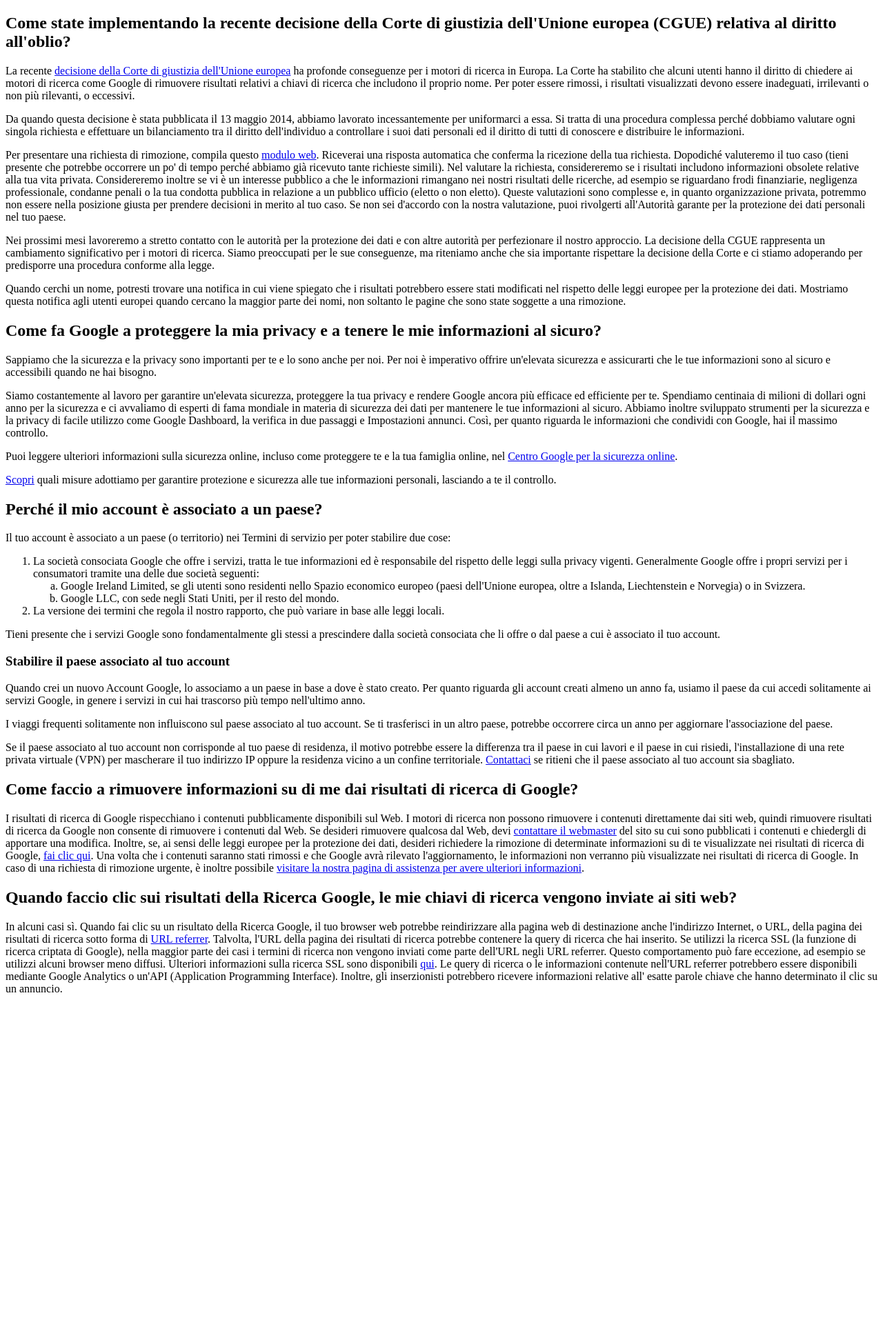
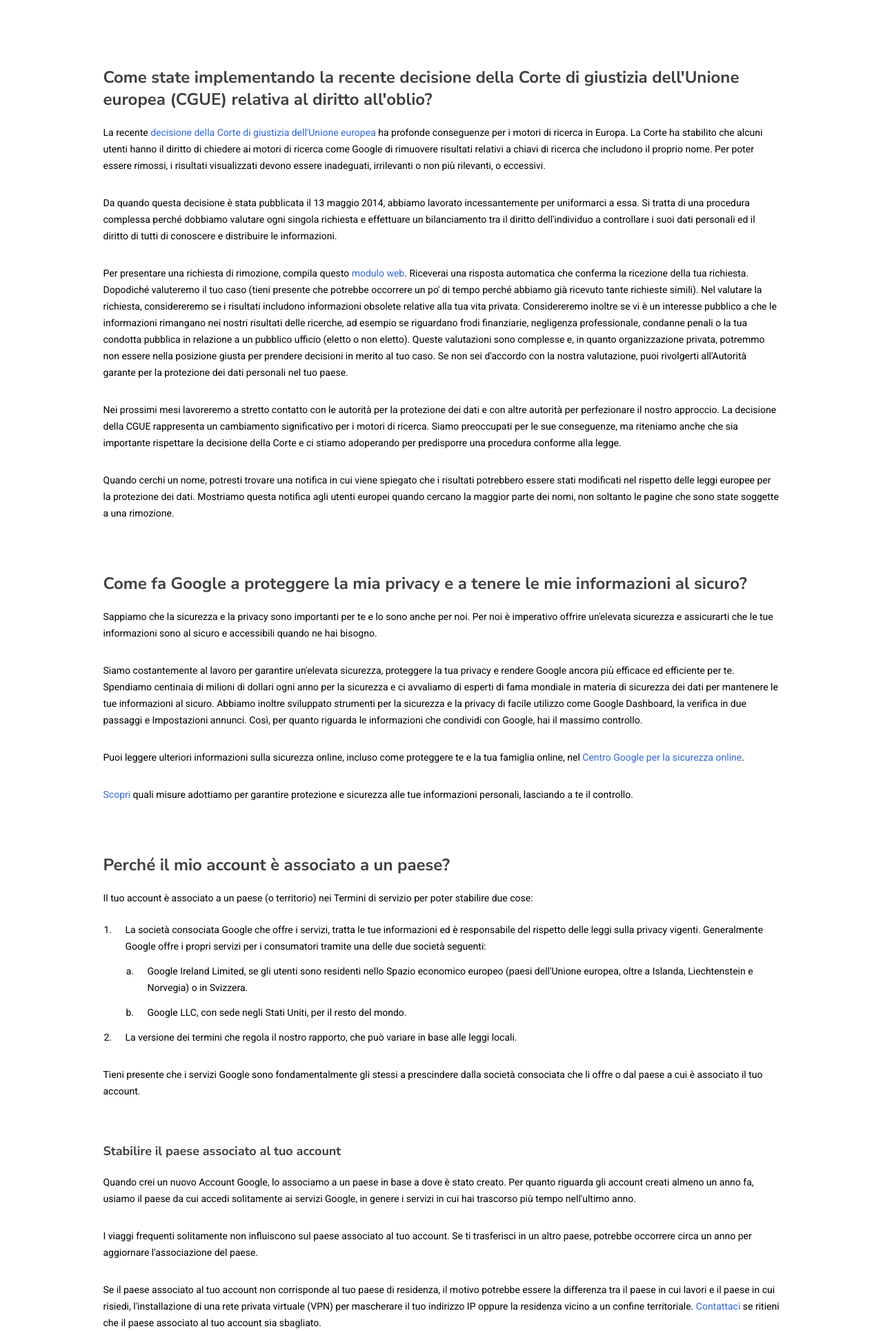
Before and after one commit to MarcoBagnasco/php-google-faq, a PHP site: page / in a window 1280 px wide. Shown: the top 1930 px of the page at 69% size. Before the commit the page ends 1439 px from the top, so only its background shows below. Run offline with PHP 8.4, Linux system fonts and the light colour scheme.

Commit message:
add main style

```diff
--- a/css/style.css
+++ b/css/style.css
@@ -0,0 +1,53 @@
+/* GENERAL */
+*{
+    padding: 0;
+    margin: 0;
+    box-sizing: border-box;
+}
+body{
+    font-family: 'Roboto', sans-serif;
+    font-size: 14px;
+}
+h2{
+    padding-top: 64px;
+    font-family: 'Nunito Sans', sans-serif;
+    font-size: 24px;
+    color: #3c4043;
+}
+h3{
+    padding-top: 52px;
+    font-family: 'Nunito Sans', sans-serif;
+    font-size: 18px;
+    color: #3c4043;
+    line-height: 26px;
+}
+p{
+    margin: 10px 0;
+    padding-top: 20px;
+    line-height: 24px;
+}
+h2 + p,
+h3 + p{
+    margin-top: 0;
+}
+a{
+    text-decoration: none;
+    color: #3367d6;
+}
+
+/* UTILITIES */
+.container{
+    max-width: 1045px;
+    margin: 0 auto;
+    padding: 32px;
+}
+
+/* SITE MAIN */
+/* Main List */
+main ol{
+    margin-left: 16px;
+}
+main ol li{
+    padding: 12px 0 0 16px;
+    line-height: 24px;
+}
--- a/index.php
+++ b/index.php
@@ -1,4 +1,5 @@
 <?php
+// Q&A Array
 $faqs = [
     [
         'question' => 'Come state implementando la recente decisione della Corte di giustizia dell\'Unione europea (CGUE) relativa al diritto all\'oblio?',
@@ -30,18 +31,20 @@ $faqs = [
     <meta http-equiv="X-UA-Compatible" content="IE=edge">
     <meta name="viewport" content="width=device-width, initial-scale=1.0">
     <title>Google FAQ</title>
+    <!-- FONTS -->
+    <link rel="preconnect" href="https://fonts.gstatic.com">
+    <link href="https://fonts.googleapis.com/css2?family=Nunito+Sans:wght@700&family=Roboto&display=swap" rel="stylesheet">
 
     <!-- STYLE -->
     <link rel="stylesheet" href="./css/style.css">
 </head>
 <body>
     <!-- SITE MAIN -->
-    <main>
+    <main class="container">
         <?php foreach($faqs as $faq) { ?>
         <h2><?php echo $faq['question'] ?></h2>
         <?php echo $faq['answer'];
         } ?>
-
     </main>
 </body>
 </html>
```
